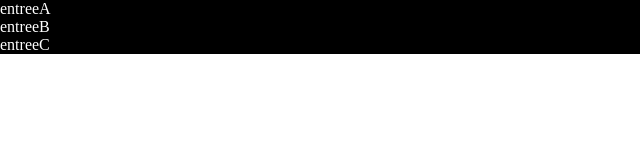
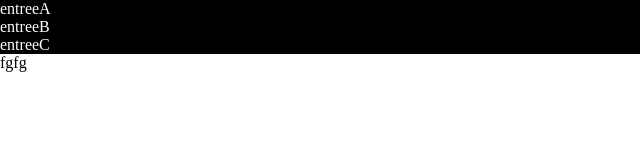
Before and after one commit to GeulinJeanBaptiste/MenuJS, a plain HTML site: page index.html in a window 1280 px wide. Shown: the full height of the page, 0-640 px from the left. Drawn offline with Linux system fonts and the light colour scheme.

Commit message:
modiftest

```diff
--- a/index.html
+++ b/index.html
@@ -9,5 +9,6 @@
   </head>
   <body>
     <nav id="navmenu"></nav>
+    fgfg
   </body>
 </html>
```
